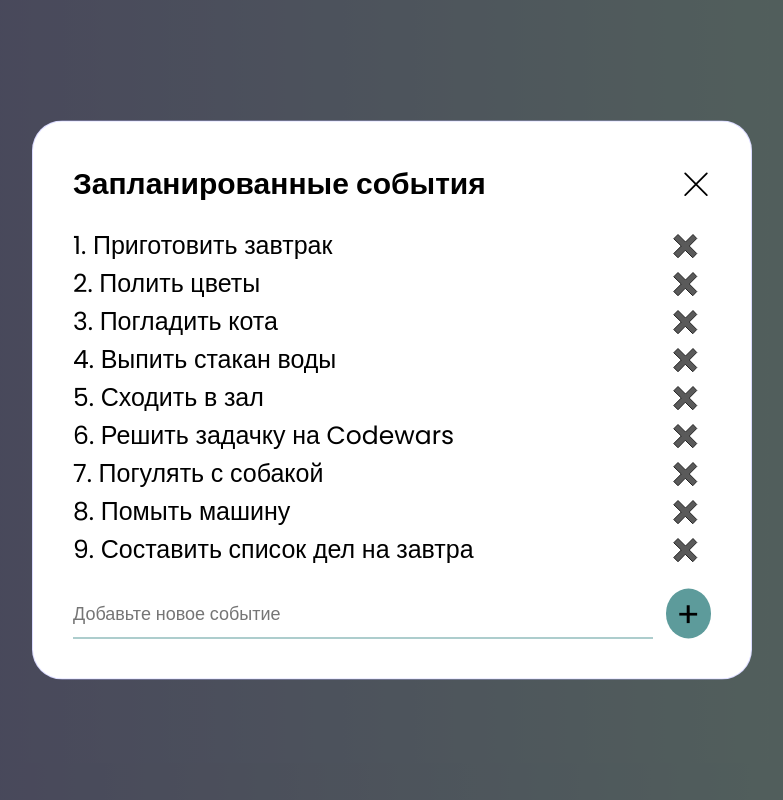
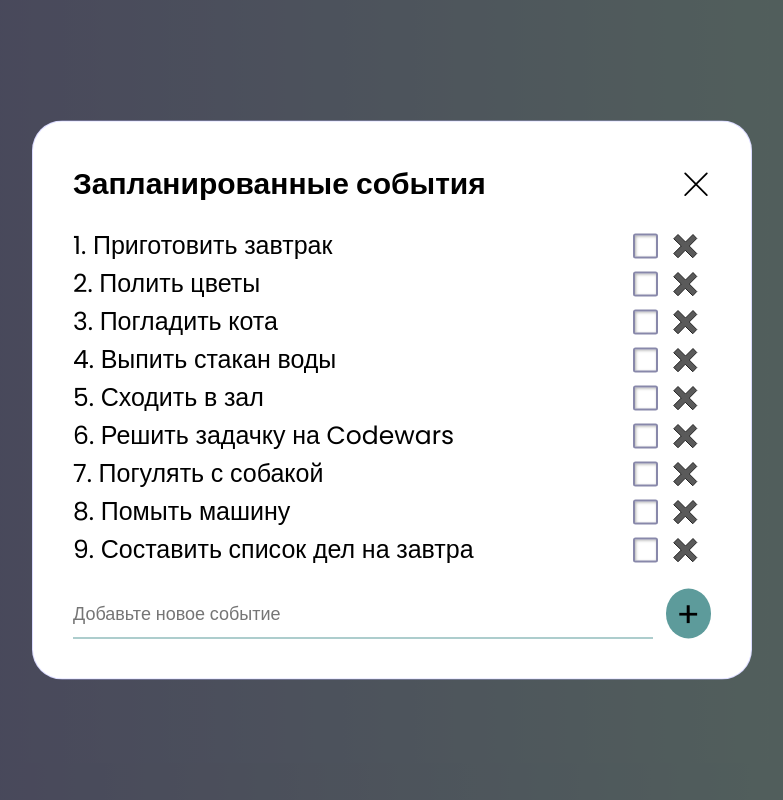
Before and after one commit to Chill-Peppa/todo-calendar, a React (Create React App) app: page / in a window 1280 px wide. Both pictures are taken after a click on the item "10". Shown: the whole page, without its empty margins (248-1031 px from the left). Built offline with nearby package versions, Linux system fonts and the light colour scheme.

Commit message:
feat: add checkbox with bag functional

```diff
--- /dev/null
+++ b/src/components/add-input/add-input.tsx
@@ -0,0 +1,53 @@
+import React, { useState, ChangeEvent, FC } from 'react';
+import './add-input.css';
+
+interface AddInputProps {
+  todoList: string[];
+  setTodoList: React.Dispatch<React.SetStateAction<string[]>>;
+}
+
+const AddInput: FC<AddInputProps> = ({ todoList, setTodoList }) => {
+  const [text, setText] = useState<string>('');
+  const [focused, setFocused] = useState<boolean>(false);
+
+  const handleInputChange = (e: ChangeEvent<HTMLInputElement>) => {
+    setText(e.target.value);
+  };
+
+  const handleFocus = () => {
+    setFocused(true);
+  };
+
+  const handleBlur = () => {
+    if (text === '') {
+      setFocused(false);
+    }
+  };
+
+  const addNewDeal = () => {
+    if (text) {
+      setTodoList([...todoList, text]);
+    }
+  };
+  return (
+    <div className="modal__add-container">
+      <input
+        className={
+          focused || text ? 'modal__input modal__input_focused' : 'modal__input'
+        }
+        type="text"
+        id="add-input"
+        value={text}
+        onChange={handleInputChange}
+        onFocus={handleFocus}
+        onBlur={handleBlur}
+        placeholder="Добавьте новое событие"
+      />
+      <button type="button" onClick={addNewDeal} className="modal__add-button">
+        +
+      </button>
+    </div>
+  );
+};
+
+export default AddInput;
--- a/src/components/app/app.tsx
+++ b/src/components/app/app.tsx
@@ -3,7 +3,7 @@ import './app.css';
 
 import Calendar from '../calendar/calendar';
 import Modal from '../modal/modal';
-import TodoList from '../todo-list-modal/todo-list';
+import TodoList from '../todo-list/todo-list';
 
 function App() {
   const [isOpenModal, setIsOpenModal] = useState(false);
--- a/src/components/todo-list-modal/todo-list.tsx
+++ /dev/null
@@ -1,79 +0,0 @@
-import { useState, ChangeEvent } from 'react';
-import { mockTodoList } from '../../utils/constants';
-import './todo-list.css';
-import deleteIcon from '../../assets/images/delete.svg';
-
-const TodoList = () => {
-  const [text, setText] = useState<string>('');
-  const [focused, setFocused] = useState<boolean>(false);
-  const [todoList, setTodoList] = useState<string[]>(mockTodoList);
-
-  const handleInputChange = (e: ChangeEvent<HTMLInputElement>) => {
-    setText(e.target.value);
-  };
-
-  const handleFocus = () => {
-    setFocused(true);
-  };
-
-  const handleBlur = () => {
-    if (text === '') {
-      setFocused(false);
-    }
-  };
-
-  const addNewDeal = () => {
-    if (text) {
-      setTodoList([...todoList, text]);
-    }
-  };
-
-  const handleDeleteDeal = (index: number) => {
-    const newList = [...todoList];
-    newList.splice(index, 1);
-    setTodoList(newList);
-  };
-
-  return (
-    <>
-      <ul className="modal__todo">
-        {todoList.map((deal, i) => (
-          <li key={i} className="modal__deal">
-            {`${i + 1}. ${deal}`}
-            <img
-              onClick={() => handleDeleteDeal(i)}
-              alt="delete"
-              src={deleteIcon}
-              className="modal__delete-deal"
-            />
-          </li>
-        ))}
-      </ul>
-
-      <div className="modal__add-container">
-        <input
-          className={
-            focused || text
-              ? 'modal__input modal__input_focused'
-              : 'modal__input'
-          }
-          type="text"
-          id="add-input"
-          value={text}
-          onChange={handleInputChange}
-          onFocus={handleFocus}
-          onBlur={handleBlur}
-          placeholder="Добавьте новое событие"
-        />
-        <button
-          type="button"
-          onClick={addNewDeal}
-          className="modal__add-button">
-          +
-        </button>
-      </div>
-    </>
-  );
-};
-
-export default TodoList;
--- a/src/components/todo-list-modal/todo-list.css
+++ b/src/components/todo-list/todo-list.css
@@ -8,7 +8,6 @@
   display: flex;
   align-items: center;
   justify-content: space-between;
-  cursor: pointer;
   width: 98%;
 }
 
@@ -18,9 +17,35 @@
   }
 }
 
+.modal__checkbox-container {
+  display: flex;
+  align-items: center;
+  gap: 15px;
+}
+
+.modal__label {
+  display: block;
+  border: 2px solid #88a;
+  box-shadow: 1px 1px 3px rgba(0, 0, 0, 0.3) inset;
+  border-radius: 10%;
+  width: 1em;
+  height: 1em;
+  cursor: pointer;
+}
+
+.modal__checkbox {
+  display: none;
+}
+
+.modal__checkbox:checked + .modal__label {
+  background-color: rgba(0, 255, 0, 0.8);
+  box-shadow: 0px 0px 2px rgba(0, 0, 0, 0.1) inset;
+}
+
 .modal__delete-deal {
   width: 25px;
   height: 25px;
+  cursor: pointer;
 }
 
 .modal__add-container {
--- /dev/null
+++ b/src/components/todo-list/todo-list.tsx
@@ -0,0 +1,53 @@
+import { useState } from 'react';
+import { mockTodoList } from '../../utils/constants';
+import './todo-list.css';
+import deleteIcon from '../../assets/images/delete.svg';
+import AddInput from '../add-input/add-input';
+
+const TodoList = () => {
+  const [todoList, setTodoList] = useState<string[]>(mockTodoList);
+
+  const handleDeleteDeal = (index: number) => {
+    const newList = [...todoList];
+    newList.splice(index, 1);
+    setTodoList(newList);
+  };
+
+  const handleToggleComplete = (index: number) => {
+    const newList = [...todoList];
+    newList[index] = newList[index] + ' - Завершено';
+    setTodoList(newList);
+  };
+
+  return (
+    <>
+      <ul className="modal__todo">
+        {todoList.map((deal, i) => (
+          <li key={i} className="modal__deal">
+            <span>{`${i + 1}. ${deal}`}</span>
+
+            <div className="modal__checkbox-container">
+              <input
+                className="modal__checkbox"
+                type="checkbox"
+                id="checkboxid"
+                onChange={() => handleToggleComplete(i)}
+              />
+              <label className="modal__label" htmlFor="checkboxid"></label>
+              <img
+                onClick={() => handleDeleteDeal(i)}
+                alt="delete"
+                src={deleteIcon}
+                className="modal__delete-deal"
+              />
+            </div>
+          </li>
+        ))}
+      </ul>
+
+      <AddInput todoList={todoList} setTodoList={setTodoList} />
+    </>
+  );
+};
+
+export default TodoList;
```
Also changed, not shown: src/components/add-input/add-input.css (added).
